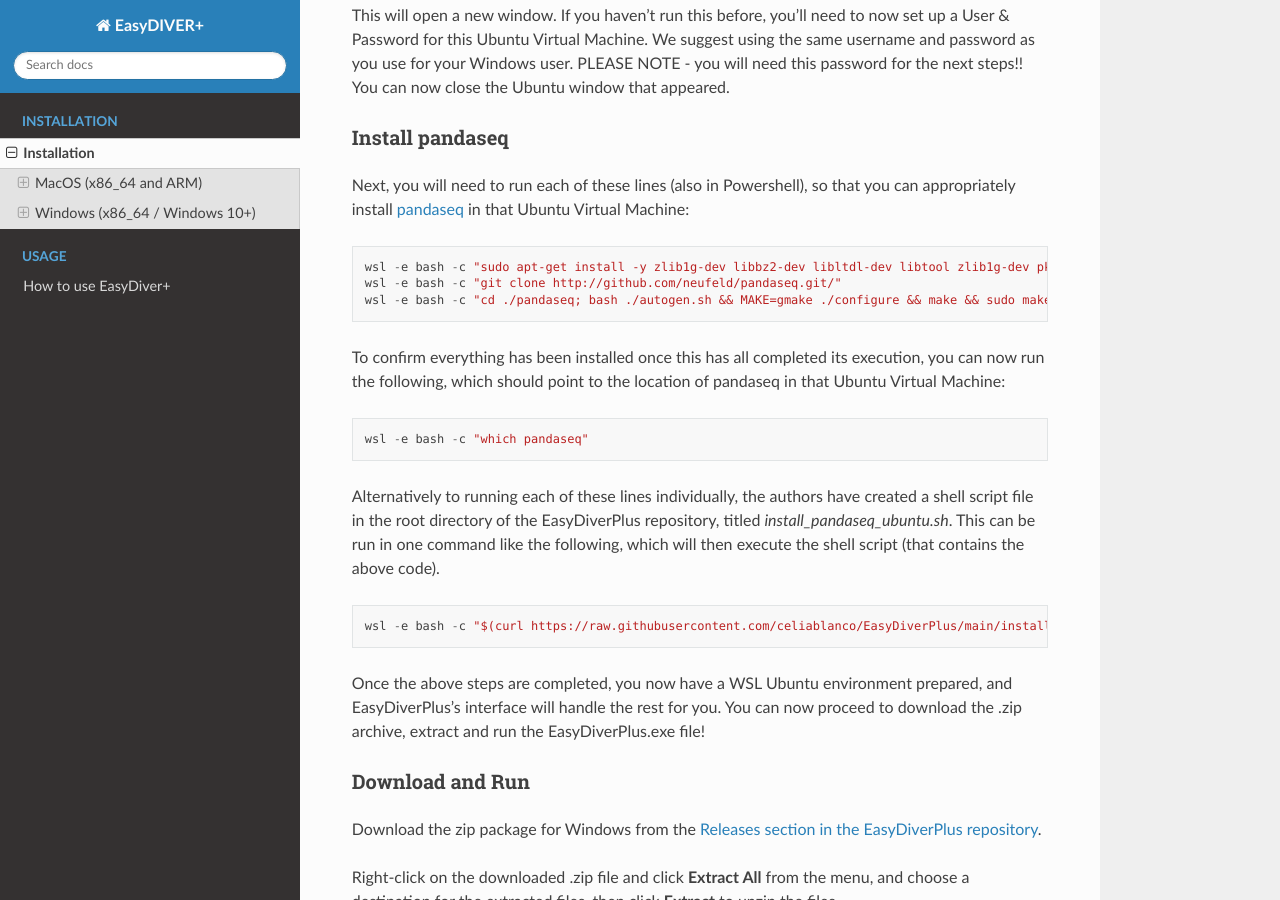
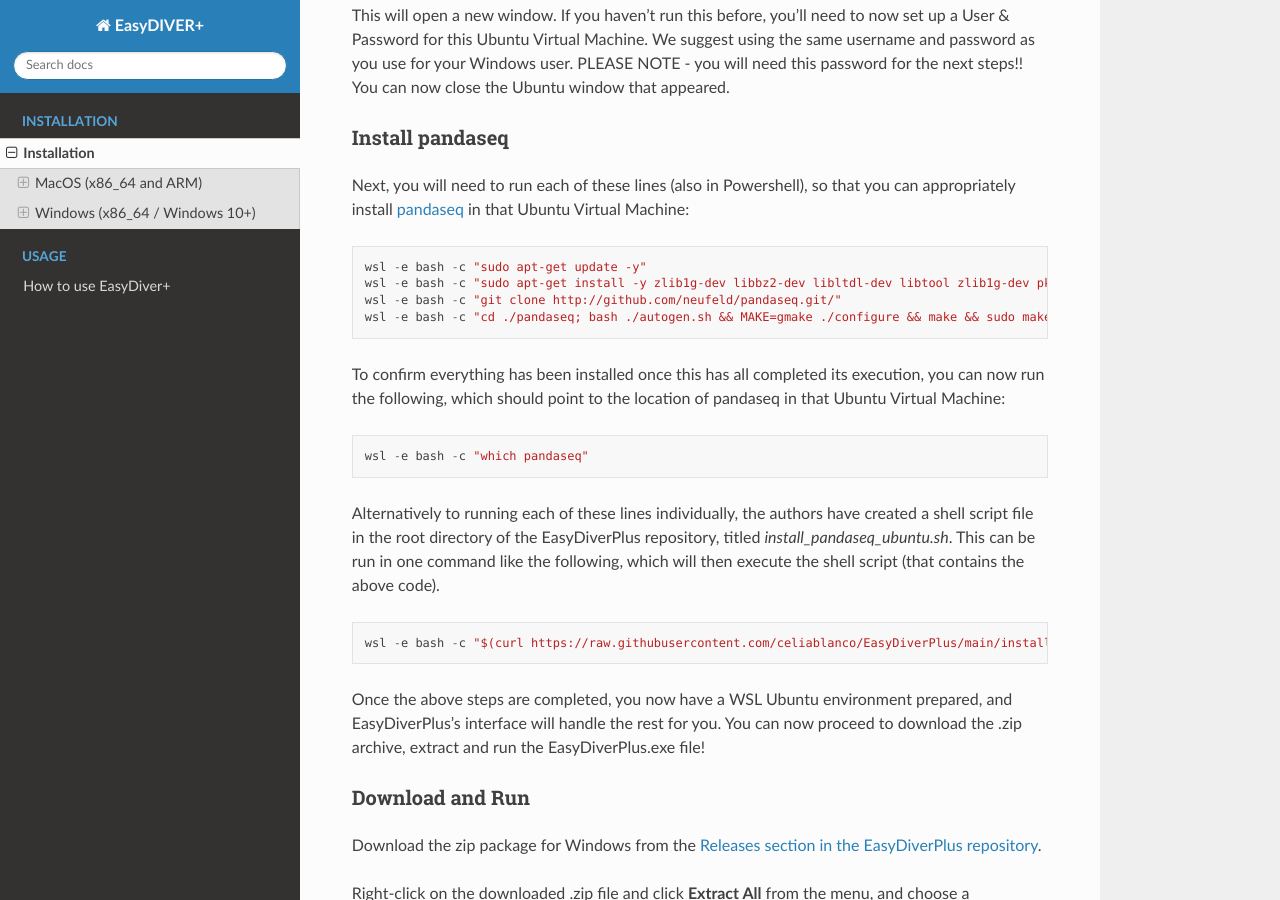
Before and after one commit to celiablanco/EasyDiverPlus, a Sphinx documentation site: the page built from docs/source/installation.rst, in a window 1280 px wide and 900 px high, scrolled down 1659 px. Built offline with Sphinx 7.4.7 and the Read the Docs theme 2.0.0, drawn with Linux system fonts in a browser that asks for light colours.

Commit message:
added sudo apt-get update

```diff
--- a/docs/source/installation.rst
+++ b/docs/source/installation.rst
@@ -70,6 +70,7 @@
 .. code-block::
     :dedent:
 
+    wsl -e bash -c "sudo apt-get update -y"
     wsl -e bash -c "sudo apt-get install -y zlib1g-dev libbz2-dev libltdl-dev libtool zlib1g-dev pkg-config autoconf make python3 python3-pip"
     wsl -e bash -c "git clone http://github.com/neufeld/pandaseq.git/"
     wsl -e bash -c "cd ./pandaseq; bash ./autogen.sh && MAKE=gmake ./configure && make && sudo make install"
```
